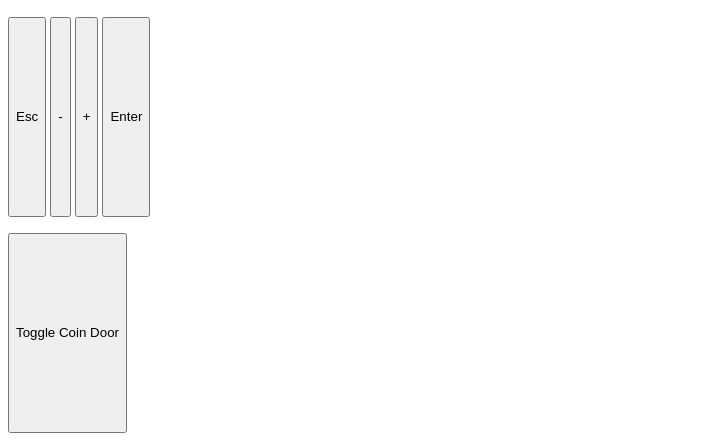
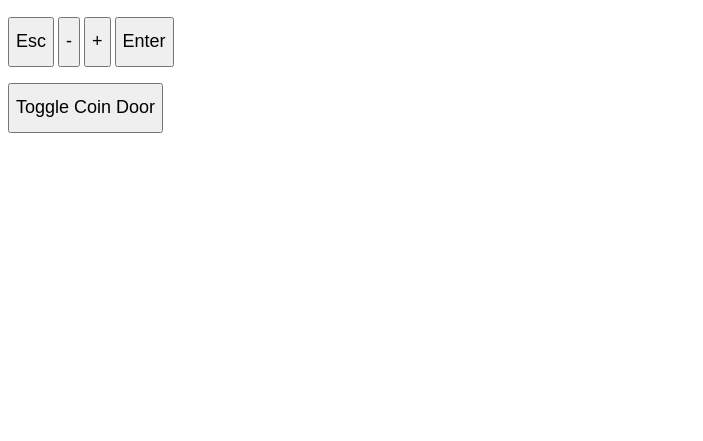
Before and after one commit to mattroth/bkglas-waca, a website: page index.html in a window 1280 px wide. Shown: the part 443-884 px from the top of the page, without its empty margins (0-703 px from the left). After the commit the page ends 800 px from the top, so only its background shows below. Drawn offline with nearby package versions, Linux system fonts and the light colour scheme.

Commit message:
Update index.html

```diff
--- a/index.html
+++ b/index.html
@@ -15,12 +15,12 @@
 <p>
     <iframe src="http://192.168.86.212:8080/35fa335c-77bd-426b-9c1e-3e94c25d6add.html" width="640" height="360" frameborder="no" scrolling="no" allowfullscreen="true"></iframe>
 </p>
-<button id="0" value="0" style="height:200px;">Esc</button>
-<button id="1" value="1" style="height:200px;">-</button>
-<button id="2" value="2" style="height:200px;">+</button>
-<button id="3" value="3" style="height:200px;">Enter</button>
+<button id="0" value="0" style="height:50px;font-size:large">Esc</button>
+<button id="1" value="1" style="height:50px;font-size:large">-</button>
+<button id="2" value="2" style="height:50px;font-size:large">+</button>
+<button id="3" value="3" style="height:50px;font-size:large">Enter</button>
 <p></p>
-<button id="4" value="4" style="height:200px;">Toggle Coin Door</button>
+<button id="4" value="4" style="height:50px;font-size:large">Toggle Coin Door</button>
 
 </body>
 </html>
```
